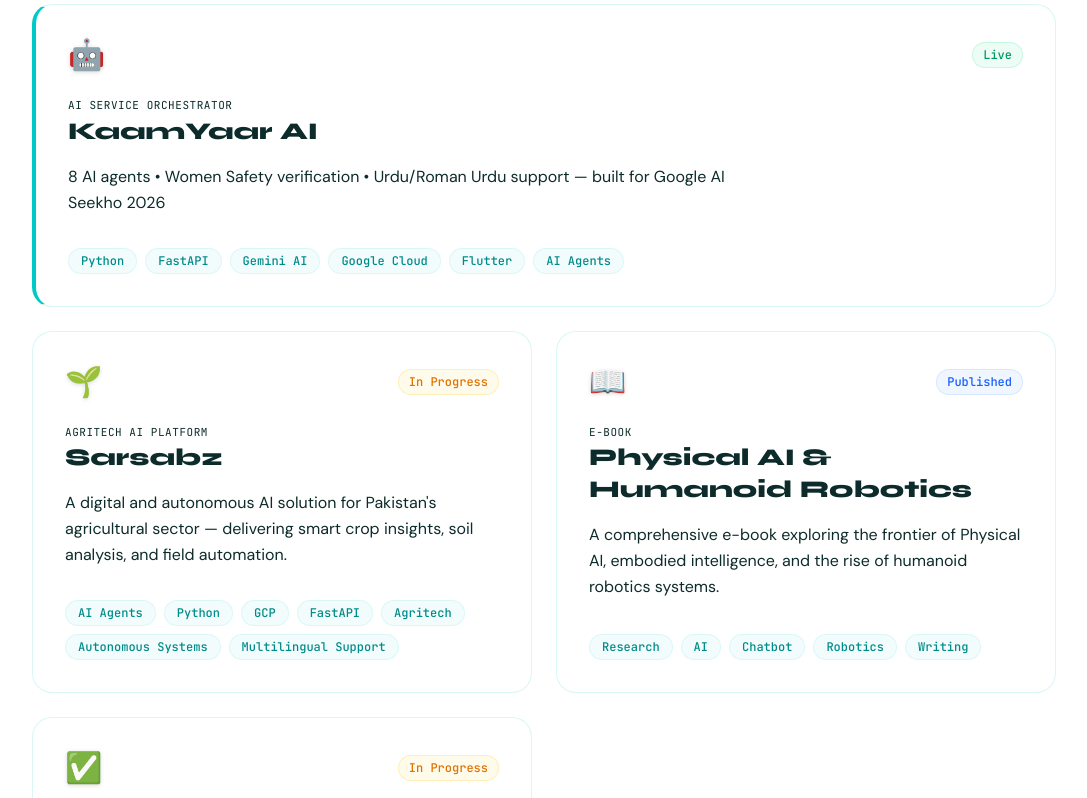
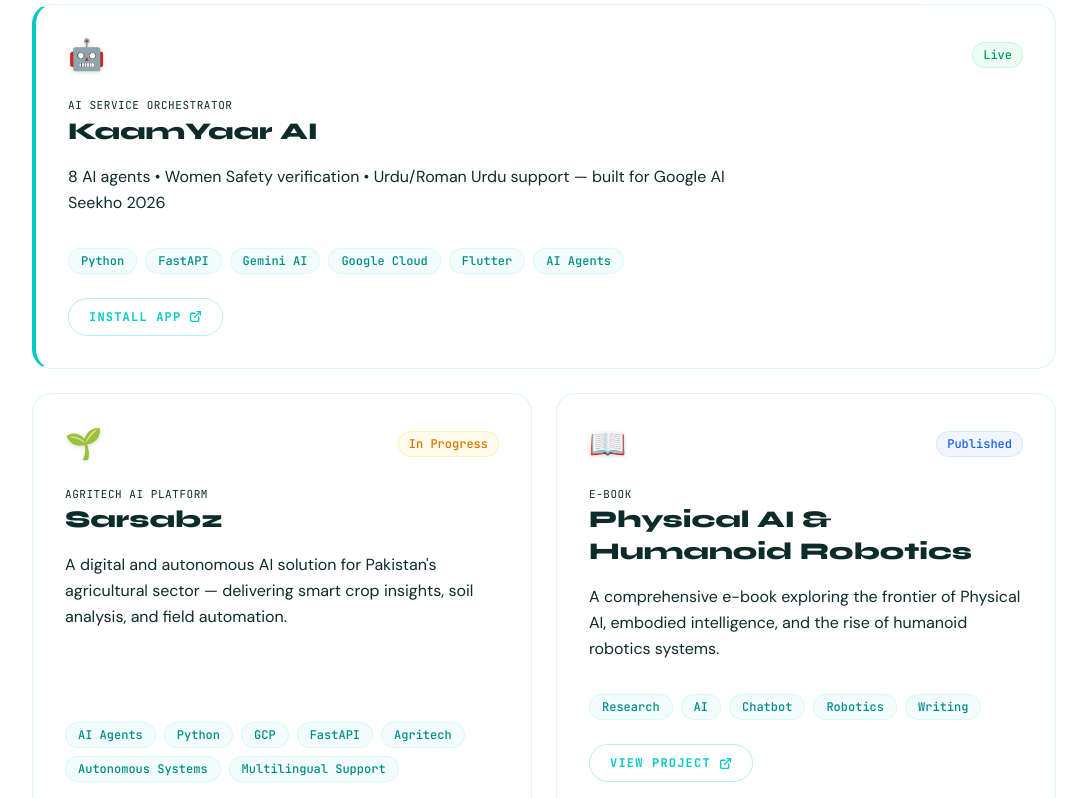
Before and after one commit to 84657890737665/Tanzeela-s-portfolio, a React (Vite) app: page / in a window 1280 px wide. Shown: the part 1886-2684 px from the top of the page, without its empty margins (96-1183 px from the left). Built offline with nearby package versions, Linux system fonts and the light colour scheme.

Commit message:
update portfolio

```diff
--- a/src/components/Projects.jsx
+++ b/src/components/Projects.jsx
@@ -108,6 +108,25 @@
                   </span>
                 ))}
               </div>
+
+              {/* View Project Button */}
+              {project.projectUrl && (
+                <motion.a
+                  href={project.projectUrl}
+                  target="_blank"
+                  rel="noopener noreferrer"
+                  whileHover={{ scale: 1.05 }}
+                  whileTap={{ scale: 0.95 }}
+                  className="mt-6 inline-flex items-center gap-2 self-start font-mono text-xs font-semibold uppercase tracking-widest text-aqua border border-aqua/30 px-5 py-2.5 rounded-full hover:bg-aqua hover:text-white hover:border-aqua hover:shadow-[0_0_18px_rgba(0,201,200,0.35)] transition-all duration-300"
+                >
+                  {project.projectType === "mobile-app" ? "Install App" : "View Project"}
+                  <svg xmlns="http://www.w3.org/2000/svg" width="13" height="13" viewBox="0 0 24 24" fill="none" stroke="currentColor" strokeWidth="2.5" strokeLinecap="round" strokeLinejoin="round">
+                    <path d="M18 13v6a2 2 0 0 1-2 2H5a2 2 0 0 1-2-2V8a2 2 0 0 1 2-2h6"/>
+                    <polyline points="15 3 21 3 21 9"/>
+                    <line x1="10" y1="14" x2="21" y2="3"/>
+                  </svg>
+                </motion.a>
+              )}
             </motion.div>
           ))}
         </motion.div>
--- a/src/data/projects.js
+++ b/src/data/projects.js
@@ -6,8 +6,10 @@
     description: "8 AI agents • Women Safety verification • Urdu/Roman Urdu support — built for Google AI Seekho 2026",
     status: "Live",
     icon: "🤖",
-    tags: ["Python", "FastAPI", "Gemini AI", "Google Cloud" , "Flutter" , "AI Agents"],
+    tags: ["Python", "FastAPI", "Gemini AI", "Google Cloud", "Flutter", "AI Agents"],
     featured: true,
+    projectUrl: "https://drive.google.com/file/d/1tpm8Ui7y6cR4HOmyGUQrWXOMPef6QSFC/view?usp=sharing",
+    projectType: "mobile-app",
   },
   {
     id: 2,
@@ -16,8 +18,10 @@
     description: "A digital and autonomous AI solution for Pakistan's agricultural sector — delivering smart crop insights, soil analysis, and field automation.",
     status: "In Progress",
     icon: "🌱",
-    tags: ["AI Agents", "Python", "GCP", "FastAPI" , "Agritech"  , "Autonomous Systems" ,"Multilingual Support"],
+    tags: ["AI Agents", "Python", "GCP", "FastAPI", "Agritech", "Autonomous Systems", "Multilingual Support"],
     featured: false,
+    projectUrl: "",
+    projectType: "mobile-app",
   },
   {
     id: 3,
@@ -26,8 +30,10 @@
     description: "A comprehensive e-book exploring the frontier of Physical AI, embodied intelligence, and the rise of humanoid robotics systems.",
     status: "Published",
     icon: "📖",
-    tags: ["Research", "AI", "Chatbot" , "Robotics", "Writing"],
+    tags: ["Research", "AI", "Chatbot", "Robotics", "Writing"],
     featured: false,
+    projectUrl: "https://ai-book-topaz.vercel.app/",
+    projectType: "webapp",
   },
   {
     id: 4,
@@ -36,7 +42,9 @@
     description: "An intelligent task management system powered by autonomous agents and a conversational chatbot — schedule, delegate, and track tasks through natural language.",
     status: "In Progress",
     icon: "✅",
-    tags: ["Agentic AI", "Chatbot", "LangChain", "React" , "Python" , "FastAPI" , "AI Agent" , "Task Management"],
+    tags: ["Agentic AI", "Chatbot", "LangChain", "React", "Python", "FastAPI", "AI Agent", "Task Management"],
     featured: false,
+    projectUrl: "https://taskflow-seven-ivory.vercel.app/",
+    projectType: "webapp",
   }
 ];
```
